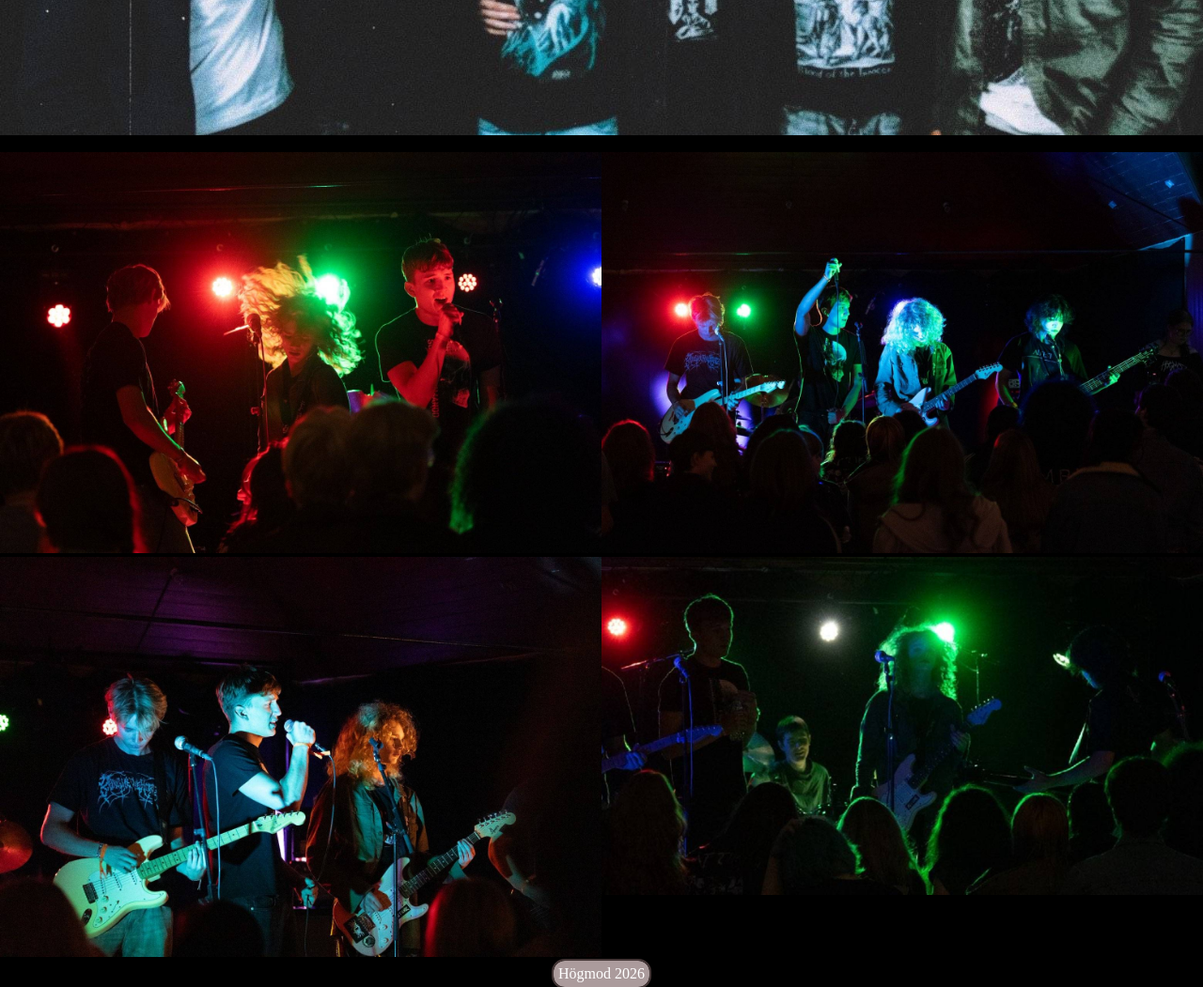
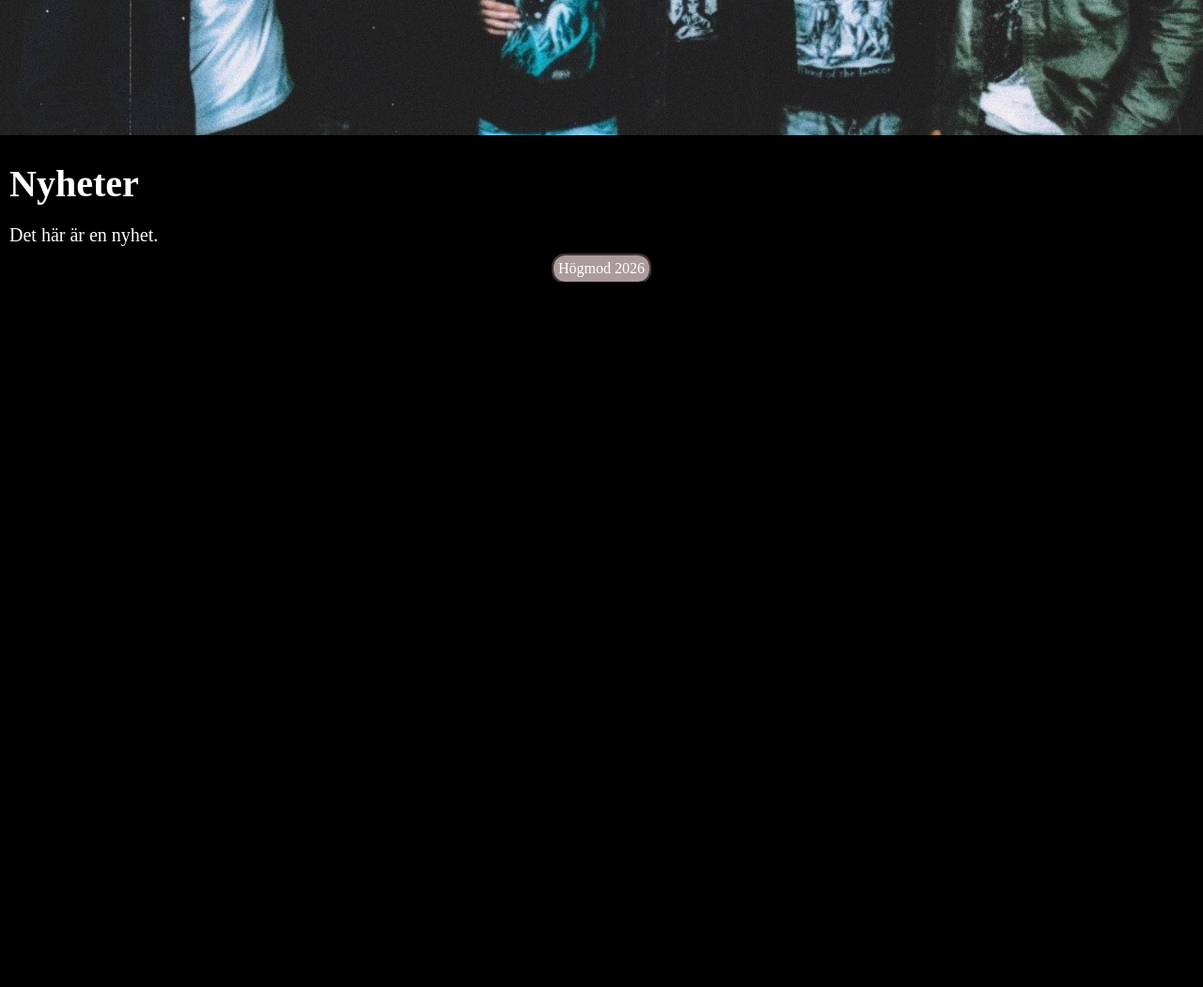
Before and after one commit to Kemssss/Hogmod-webbsida-ny, a plain HTML site: page index.html in a window 1280 px wide. Shown: the part 572-1623 px from the top of the page at 94% size. After the commit the page ends 872 px from the top, so only its background shows below. Drawn offline with Linux system fonts and the light colour scheme.

Commit message:
3 (innan experiment med nav på andra sidor)

```diff
--- a/index.html
+++ b/index.html
@@ -11,13 +11,11 @@
     <main>
         <pictures_frontpage>
             <div class="backdrop"></div>>
-            <gallery class="grid">
-                <pic><img src="Bilder/Spelning1.jpg" style="max-width: 50dvw; height:auto;"></pic>
-                <pic><img src="Bilder/Spelning2.jpg" style="max-width: 50dvw; height:auto;"></pic>
-                <pic><img src="Bilder/Spelning3.jpg" style="max-width: 50dvw; height:auto;"></pic>
-                <pic><img src="Bilder/Spelning4.jpg" style="max-width: 50dvw; height:auto;"></pic>
-            </gallery>
         </pictures_frontpage>
+        <nyheter>
+            <h1>Nyheter</h1>
+            <p>Det här är en nyhet.</p>
+        </nyheter>
     </main>
     <footer class="cen">Högmod 2026</footer>
 
--- a/style.css
+++ b/style.css
@@ -64,24 +64,24 @@ main{
     height: 600px;
 }
 
-.grid{
-    display: grid;
-    grid-template-columns: repeat(auto-fill, minmax(49dvw, 1fr));
-}
+
 
 h1{
     color:white;
     padding:10px;
+    font-size: 40px;
 }
 
 h2{
     color:white;
     padding:10px;
+    font-size: 30px;
 }
 
 p{
     color:white;
     padding:10px;
+    font-size: 20px;
 }
 
 p a{
```
